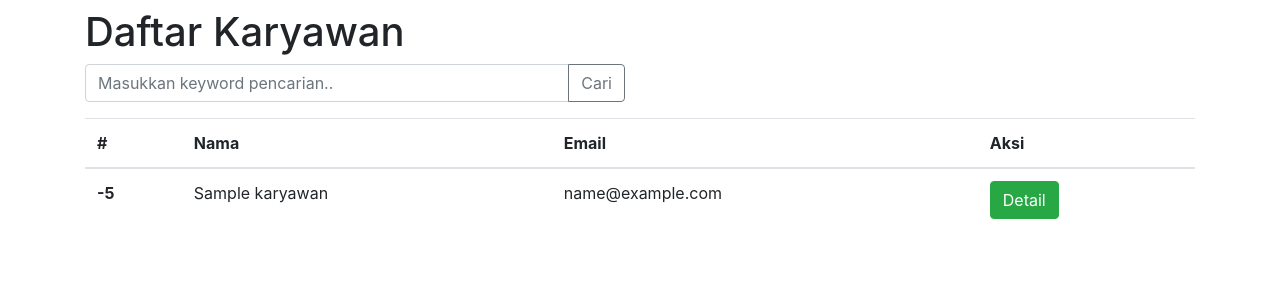
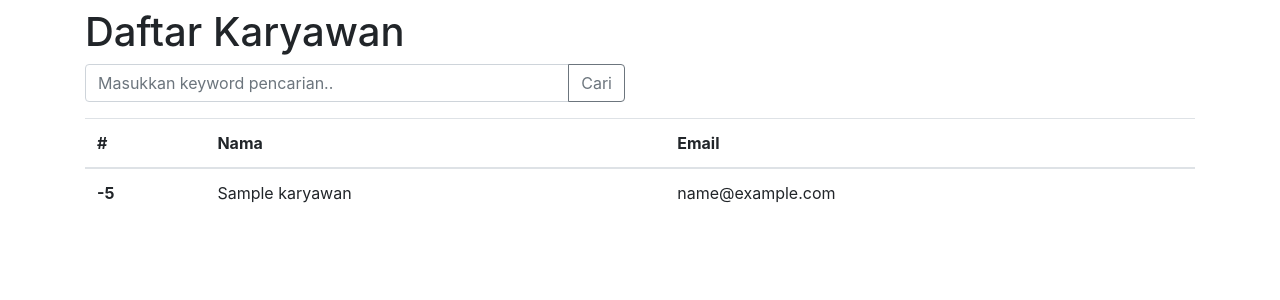
Before and after one commit to fadlisabda/WebsitePribadi, a CodeIgniter 4 app: template app/Views/karyawan/index.php in a window 1280 px wide. Shown: the part 56-356 px from the top of the page. Run offline with PHP 8.4 and a stand-in for CodeIgniter, Linux system fonts and the light colour scheme; the template is opened without the code that fills it: most values are stand-ins (such as "Sample title", 1, 10 or a date in 2020); data that the repository does not hold is empty; some libraries are stand-ins or nearby versions.

Commit message:
hapus aksi button detail tabel karyawan

```diff
--- a/app/Views/karyawan/index.php
+++ b/app/Views/karyawan/index.php
@@ -23,7 +23,6 @@
                             <th scope="col">#</th>
                             <th scope="col">Nama</th>
                             <th scope="col">Email</th>
-                            <th scope="col">Aksi</th>
                         </tr>
                     </thead>
                     <tbody>
@@ -33,9 +32,6 @@
                                 <th scope="row"><?= $i++; ?></th>
                                 <td><?= $k['nama']; ?></td>
                                 <td><?= $k['email']; ?></td>
-                                <td>
-                                    <a href="" class="btn btn-success">Detail</a>
-                                </td>
                             </tr>
                         <?php endforeach; ?>
                     </tbody>
```
